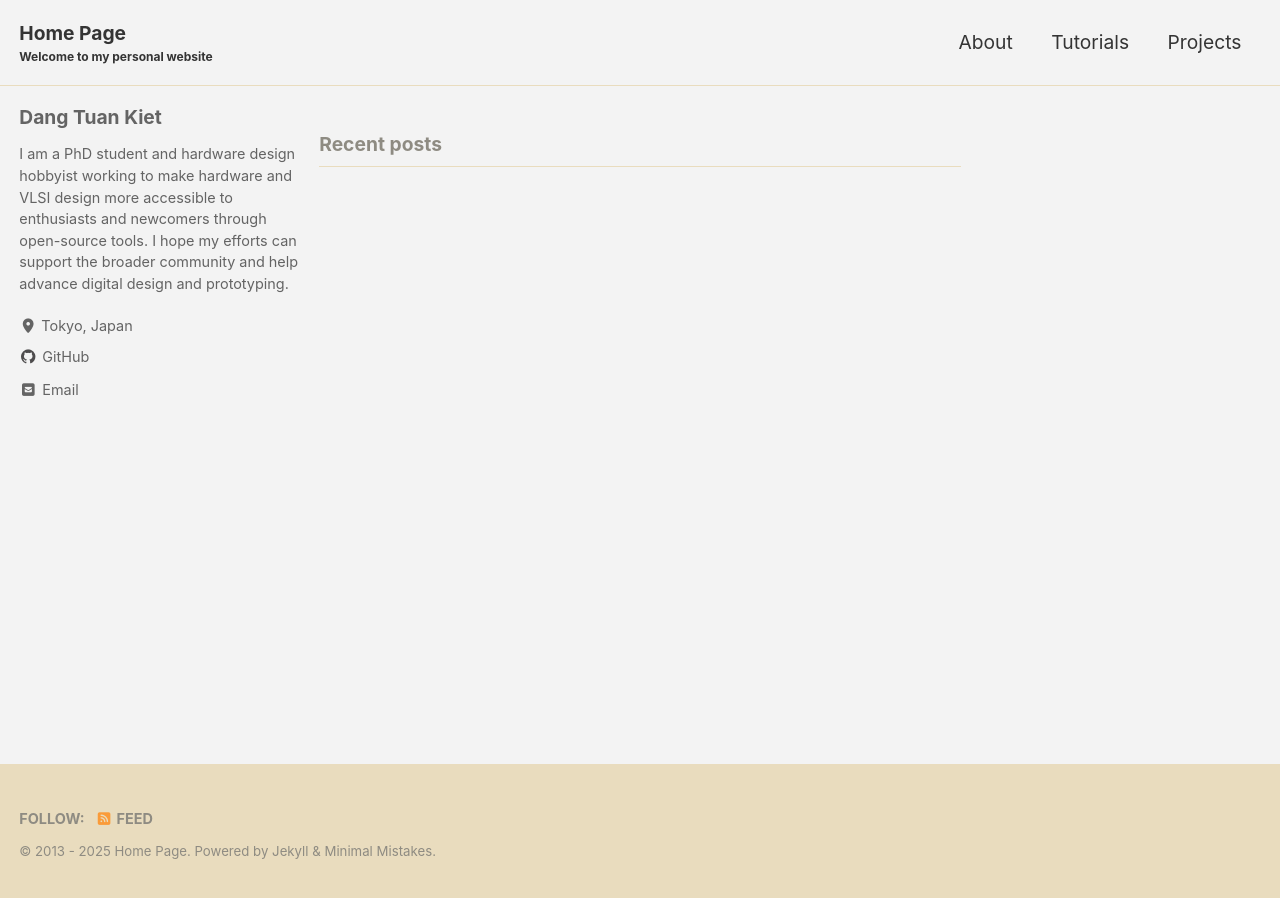
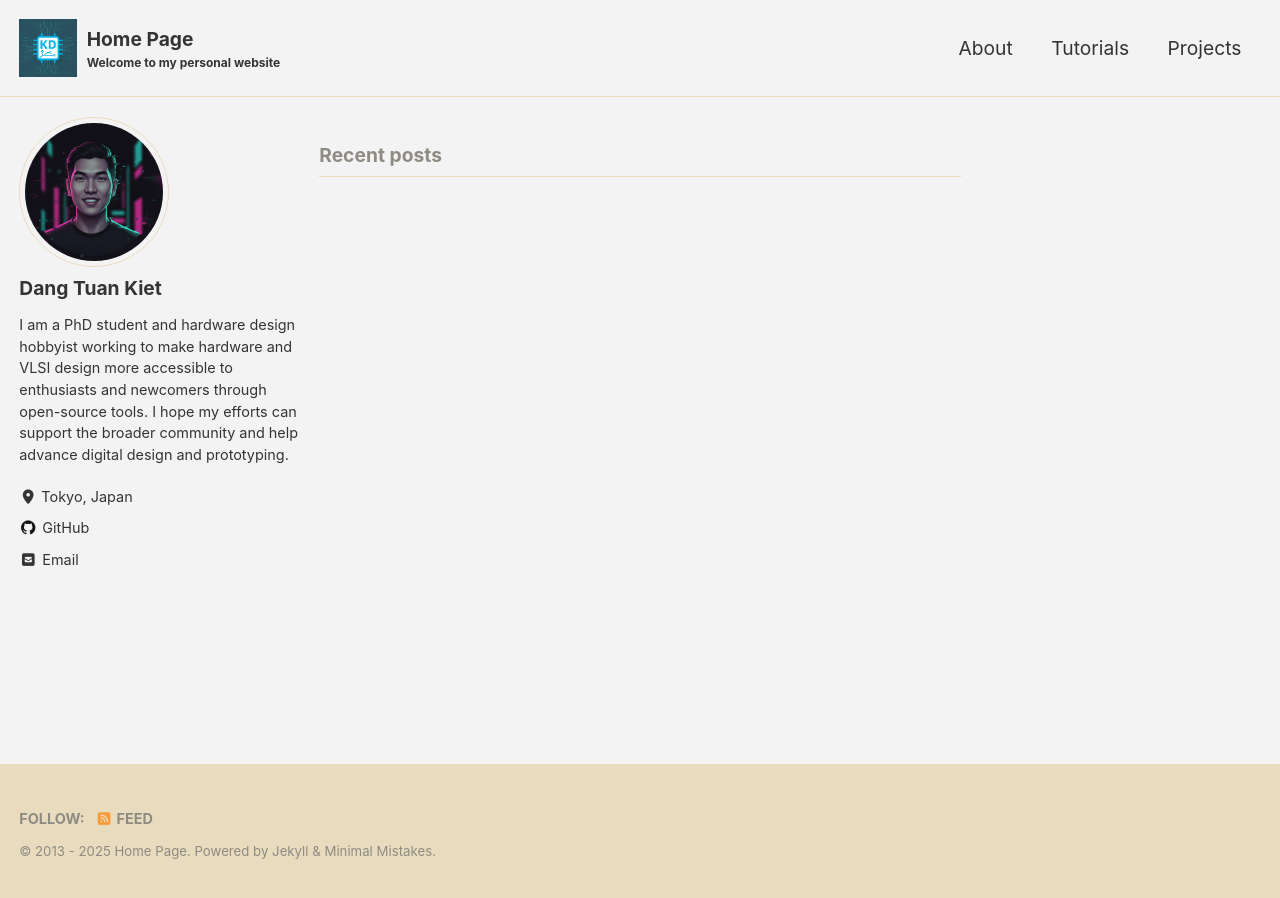
Before and after one commit to dngtuankiet/dngtuankiet.github.io, a Jekyll site: the page built from index.html, in a window 1280 px wide. Built offline with Jekyll 4.4.1, drawn with Linux system fonts in a browser that asks for light colours; cached includes are drawn as plain includes; the list of posts is cut into pages by our own code.

Commit message:
[add] logo and avatar

```diff
--- a/_config.yml
+++ b/_config.yml
@@ -26,7 +26,7 @@ url                      : "https://dngtuankiet.github.io"
 baseurl                  : # the subpath of your site, e.g. "/blog"
 repository               : "dngtuankiet/dngtuankiet.github.io"
 teaser                   : # path of fallback teaser image, e.g. "/assets/images/500x300.png"
-logo                     : #/assets/images/88x88.png
+logo                     : /assets/images/logo_website.png
 masthead_title           : # overrides the website title displayed in the masthead, use " " for no title
 breadcrumbs              : # true, false (default)
 words_per_minute         : 200
@@ -114,7 +114,7 @@ analytics:
 # Site Author
 author:
   name             : "Dang Tuan Kiet"
-  avatar           : # path of avatar image, e.g. "/assets/images/bio-photo.jpg"
+  avatar           : /assets/images/avatar_website.png
   bio              : "I am a PhD student and hardware design hobbyist working to make hardware and VLSI design more accessible to enthusiasts and newcomers through open-source tools. I hope my efforts can support the broader community and help advance digital design and prototyping."
   location         : "Tokyo, Japan"
   email            : "dngtuankiet97@gmail.com"
--- a/_sass/minimal-mistakes/_masthead.scss
+++ b/_sass/minimal-mistakes/_masthead.scss
@@ -39,7 +39,7 @@
 }
 
 .site-logo img {
-  max-height: 2rem;
+  max-height: 3rem;
 }
 
 .site-title {
--- a/_sass/minimal-mistakes/_sidebar.scss
+++ b/_sass/minimal-mistakes/_sidebar.scss
@@ -19,7 +19,7 @@
   @include breakpoint($large) {
     float: inline-start;
     width: calc(#{$right-sidebar-width-narrow} - 1em);
-    opacity: 0.75;
+    // opacity: 0.75;
     -webkit-transition: opacity 0.2s ease-in-out;
     transition: opacity 0.2s ease-in-out;
 
@@ -134,7 +134,7 @@
   }
 
   img {
-    max-width: 110px;
+    max-width: 150px;
     border-radius: 50%;
 
     @include breakpoint($large) {
```
Also changed, not shown: assets/images/avatar_website.png (added), assets/images/logo_website.png (added), 2 other files.
